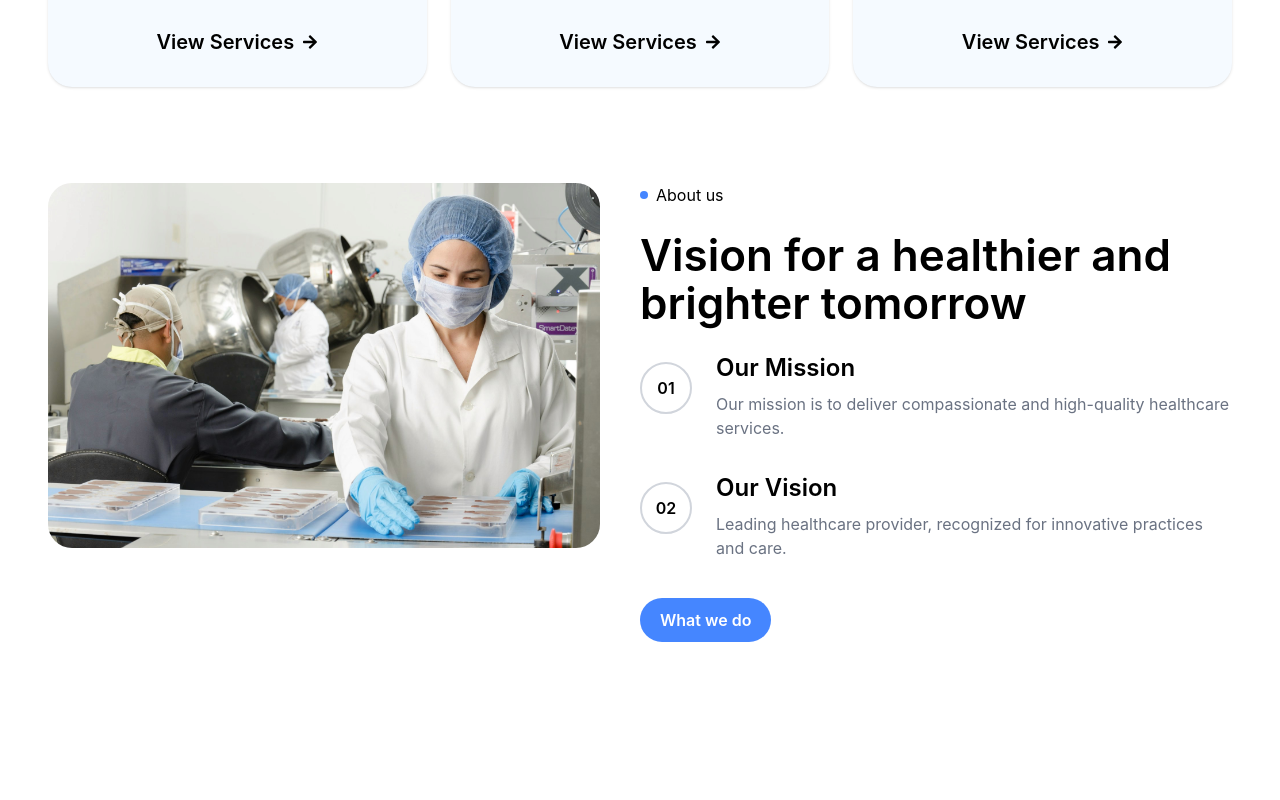
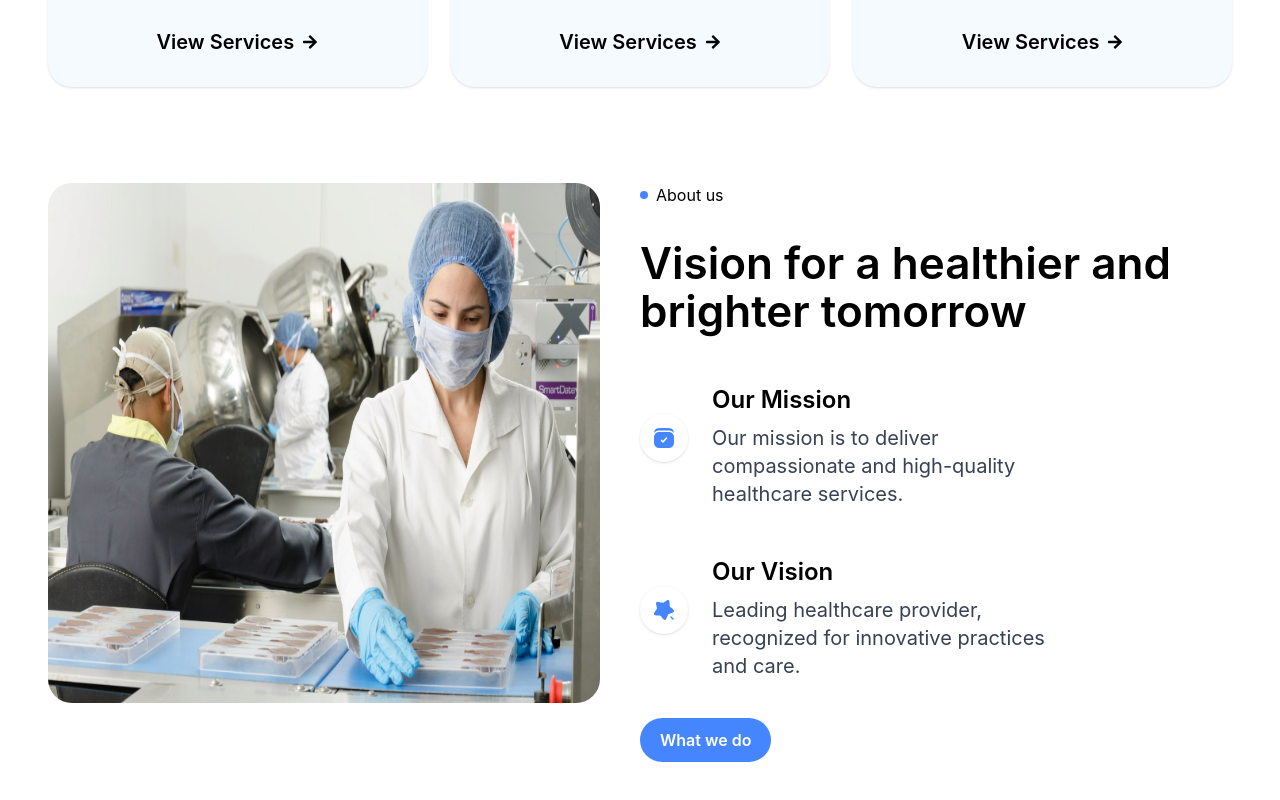
Before and after one commit to hamdard-coder/vitalflow, a React (Vite) app: page / in a window 1280 px wide. Shown: the part 2849-3649 px from the top of the page. Before the commit the page ends 3577 px from the top, so only its background shows below. Built offline with nearby package versions, Linux system fonts and the light colour scheme.

Commit message:
add some changes

```diff
--- a/src/components/AboutUs/AboutUs.jsx
+++ b/src/components/AboutUs/AboutUs.jsx
@@ -2,6 +2,8 @@ import React from "react";
 import Container from "../Container";
 import Button from "../Button/Button";
 import about1 from "../../assets/VitalFlow-Images/aboutUs/about.avif";
+import about2 from "../../assets/VitalFlow-Images/aboutUs/about2.svg";
+import about3 from "../../assets/VitalFlow-Images/aboutUs/about3.svg";
 
 const AboutUs = () => {
   return (
@@ -12,7 +14,7 @@ const AboutUs = () => {
           <div className="flex justify-start">
             {/* right */}
             <div className="relative">
-              <img src={about1} className="w-138 rounded-3xl" alt="" />
+              <img src={about1} className="w-138 h-130 rounded-3xl" alt="" />
             </div>
           </div>
 
@@ -22,33 +24,34 @@ const AboutUs = () => {
               <div className="w-2 h-2 rounded-full bg-[#4586ff] "></div>
               <p>About us</p>
             </div>
-            <div className="my-6">
+            <div className="my-8">
               <h1 className="text-4xl font-semibold lg:text-[44px]">
                 Vision for a healthier and brighter tomorrow
               </h1>
             </div>
 
             <div className="flex items-center gap-6">
-              <div className="flex items-center justify-center w-12 h-12 md:w-13 md:h-13 lg:w-13 lg:h-13 shrink-0 border-2 border-gray-300 rounded-full mb-4 ">
-                <p className="font-semibold">01</p>
+              <div className="flex items-center justify-center w-12 h-12  shrink-0  mb-4
+              rounded-full shadow bg-white p-3">
+                <img src={about2} className="" />
               </div>
-              <div>
-                <h2 className="text-2xl font-semibold">
-                 Our Mission
-                </h2>
-                <p className="text-gray-500 mt-2">
-                Our mission is to deliver compassionate and high-quality healthcare services.
+              <div className="py-4">
+                <h2 className="text-2xl font-semibold">Our Mission</h2>
+                <p className="text-gray-700 text-xl mt-2 max-w-90">
+                  Our mission is to deliver compassionate and high-quality
+                  healthcare services.
                 </p>
               </div>
             </div>
             <div className="flex items-center gap-6 mt-8">
-              <div className="flex items-center justify-center  w-12 h-12 md:w-13 md:h-13 lg:w-13 lg:h-13 shrink-0 border-2 border-gray-300 rounded-full mb-4 ">
-                <p className="font-semibold">02</p>
+              <div className="flex items-center justify-center  w-12 h-12   shrink-0  p-3  shadow  rounded-full mb-4 ">
+                <img src={about3} alt="" />
               </div>
               <div>
                 <h2 className="text-2xl font-semibold">Our Vision</h2>
-                <p className="text-gray-500 mt-2">
-                 Leading healthcare provider, recognized for innovative practices and care.
+                <p className="text-gray-700 text-xl mt-2 max-w-90">
+                  Leading healthcare provider, recognized for innovative
+                  practices and care.
                 </p>
               </div>
             </div>
--- a/src/components/Service/Service.jsx
+++ b/src/components/Service/Service.jsx
@@ -5,7 +5,7 @@ import data from "../ServiceCard/data";
 
 const Service = () => {
   return (
-    <section className="py-40 lg:py-12 md:py-30">
+    <section className="pt-40 pb-12 lg:py-12 md:py-30">
       <Container>
         <header>
           <div className="flex items-center justify-center gap-2">
```
Also changed, not shown: src/assets/VitalFlow-Images/aboutUs/about2.svg (added), src/assets/VitalFlow-Images/aboutUs/about3.svg (added).
